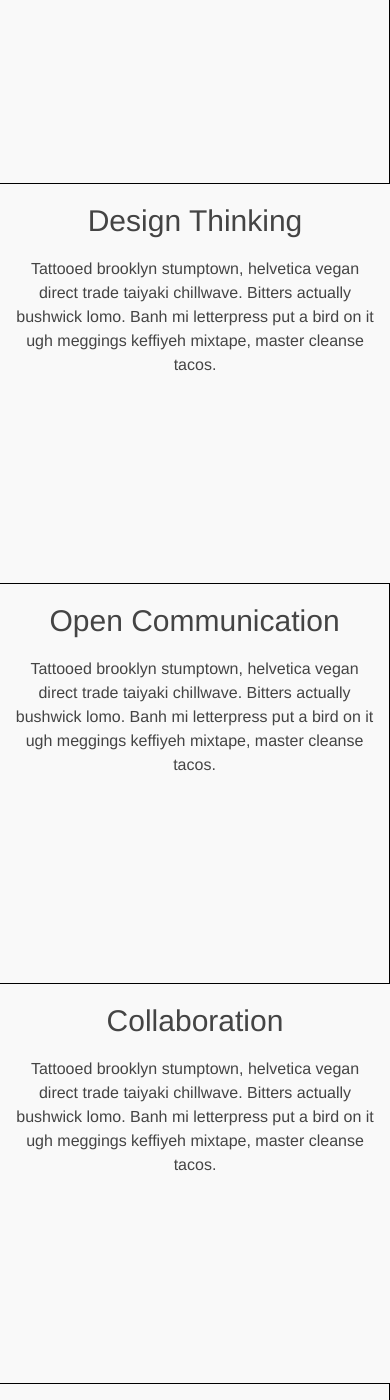
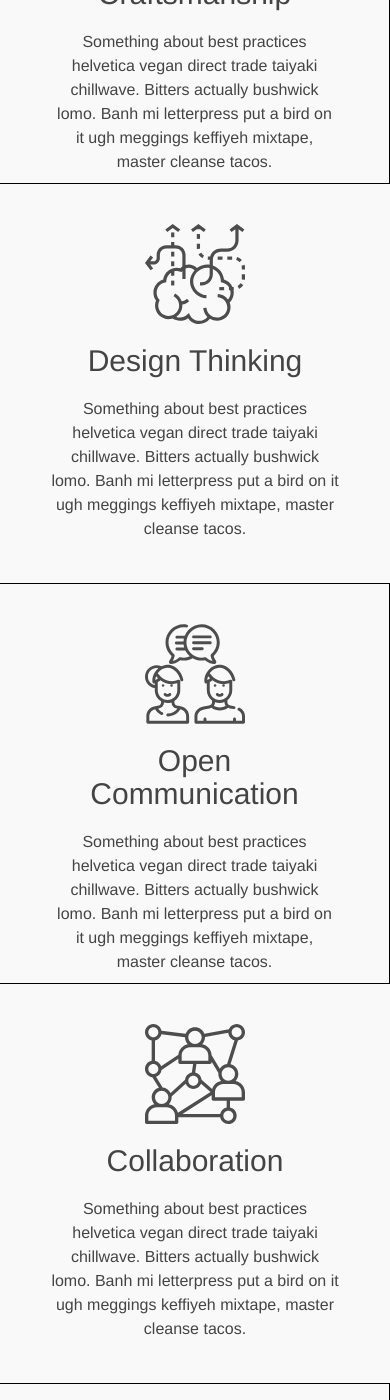
Before and after one commit to Andrew-Max/qubitix, a Jekyll site: the page built from index.html, in a window 390 px wide and 1400 px high, scrolled down 6141 px. Built offline with Jekyll 4.4.1, drawn with Linux system fonts in a browser that asks for light colours; nearby versions of some CDN libraries; some of the changed text lies outside the part shown.

Commit message:
icons for prinicples

```diff
--- /dev/null
+++ b/_includes/principle_card_end.html
@@ -0,0 +1,2 @@
+  </div>
+</div>
--- /dev/null
+++ b/_includes/principle_card_start.html
@@ -0,0 +1,9 @@
+<div class="col-sm-6 col-xs-12 work-card">
+
+  <img src="/assets/icons/{{include.asset}}.svg"
+    class='principle-icon'
+    height="100"
+    width="100" />
+
+  <div class="principle-content">
+    <h2 class="title">{{include.title}}</h2>
--- a/_sass/_home.scss
+++ b/_sass/_home.scss
@@ -58,13 +58,12 @@ $principle-border: 1px solid black;
 
   .development-card {
     background-size: cover;
-    border: 1px solid black;
     height: 450px;
     color: white;
     text-align: center;
 
     .content {
-      padding: 80px;
+      padding: 80px 60px;
 
       .card-title {
         font-size: 46px;
@@ -75,12 +74,18 @@ $principle-border: 1px solid black;
       }
     }
   }
-
 }
 
 .home.top-level .section.work {
   background: $light-background;
 
+  .principle-icon {
+    margin: 40px auto 0px;
+  }
+  .principle-content {
+    width: 80%;
+    margin: auto;
+  }
   .work-card {
     height: 400px;
     color: $font-color-dark;
@@ -117,6 +122,8 @@ $principle-border: 1px solid black;
 
   .card, .card-title {
     color: $font-color-dark;
+  }
+  .card {
     background: white;
   }
   .mode {
--- a/index.html
+++ b/index.html
@@ -102,43 +102,39 @@ layout: default
       </div>
 
 
-      <div class="row section work">
-        <div class="col-sm-6 col-xs-12 work-card">
-          <h2 class="title">Software Craftsmanship</h2>
+      <div class="row">
 
+
+        {% include principle_card_start.html
+          title="Software Craftsmanship" asset="tool-box" %}
             <p>Something about best practices  helvetica vegan direct trade taiyaki chillwave. Bitters actually bushwick lomo. Banh mi letterpress put a bird on it ugh meggings keffiyeh mixtape, master cleanse tacos. </p>
-        </div>
+        {% include principle_card_end.html%}
 
-        <div class="col-sm-6 col-xs-12 work-card">
-          <h2 class="title">Design Thinking</h2>
+        {% include principle_card_start.html
+          title="Design Thinking" asset="brainstorm" %}
+            <p>Something about best practices  helvetica vegan direct trade taiyaki chillwave. Bitters actually bushwick lomo. Banh mi letterpress put a bird on it ugh meggings keffiyeh mixtape, master cleanse tacos. </p>
+        {% include principle_card_end.html%}
 
-            <p>Tattooed brooklyn stumptown, helvetica vegan direct trade taiyaki chillwave. Bitters actually bushwick lomo. Banh mi letterpress put a bird on it ugh meggings keffiyeh mixtape, master cleanse tacos. </p>
-        </div>
+        {% include principle_card_start.html
+          title="Open Communication" asset="conversation" %}
+            <p>Something about best practices  helvetica vegan direct trade taiyaki chillwave. Bitters actually bushwick lomo. Banh mi letterpress put a bird on it ugh meggings keffiyeh mixtape, master cleanse tacos. </p>
+        {% include principle_card_end.html%}
 
-        <div class="col-sm-6 col-xs-12 work-card">
-          <h2 class="title">Open Communication</h2>
+        {% include principle_card_start.html
+          title="Collaboration" asset="network" %}
+            <p>Something about best practices  helvetica vegan direct trade taiyaki chillwave. Bitters actually bushwick lomo. Banh mi letterpress put a bird on it ugh meggings keffiyeh mixtape, master cleanse tacos. </p>
+        {% include principle_card_end.html%}
 
-            <p>Tattooed brooklyn stumptown, helvetica vegan direct trade taiyaki chillwave. Bitters actually bushwick lomo. Banh mi letterpress put a bird on it ugh meggings keffiyeh mixtape, master cleanse tacos. </p>
-        </div>
+        {% include principle_card_start.html
+          title="Sprint Based Agile" asset="planning" %}
+            <p>Something about best practices  helvetica vegan direct trade taiyaki chillwave. Bitters actually bushwick lomo. Banh mi letterpress put a bird on it ugh meggings keffiyeh mixtape, master cleanse tacos. </p>
+        {% include principle_card_end.html%}
 
-        <div class="col-sm-6 col-xs-12 work-card">
-          <h2 class="title">Collaboration</h2>
+        {% include principle_card_start.html
+          title="Flexibility" asset="flexible" %}
+            <p>Something about best practices  helvetica vegan direct trade taiyaki chillwave. Bitters actually bushwick lomo. Banh mi letterpress put a bird on it ugh meggings keffiyeh mixtape, master cleanse tacos. </p>
+        {% include principle_card_end.html%}
 
-            <p>Tattooed brooklyn stumptown, helvetica vegan direct trade taiyaki chillwave. Bitters actually bushwick lomo. Banh mi letterpress put a bird on it ugh meggings keffiyeh mixtape, master cleanse tacos. </p>
-        </div>
-
-        <div class="col-sm-6 col-xs-12 work-card">
-          <h2 class="title">Sprint Based Agile</h2>
-
-            <p>Tattooed brooklyn stumptown, helvetica vegan direct trade taiyaki chillwave. Bitters actually bushwick lomo. Banh mi letterpress put a bird on it ugh meggings keffiyeh mixtape, master cleanse tacos. </p>
-        </div>
-
-        <div class="col-sm-6 col-xs-12 work-card">
-          <h2 class="title">Flexibility</h2>
-
-            <p>Tattooed brooklyn stumptown, helvetica vegan direct trade taiyaki chillwave. Bitters actually bushwick lomo. Banh mi letterpress put a bird on it ugh meggings keffiyeh mixtape, master cleanse tacos. </p>
-        </div>
-      </div>
     </div>
   </div>
 
```
Also changed, not shown: assets/icons/brainstorm.svg (added), assets/icons/conversation.svg (added), assets/icons/flexible.svg (added), assets/icons/network.svg (added), assets/icons/planning.svg (added), assets/icons/tool-box.svg (added).
